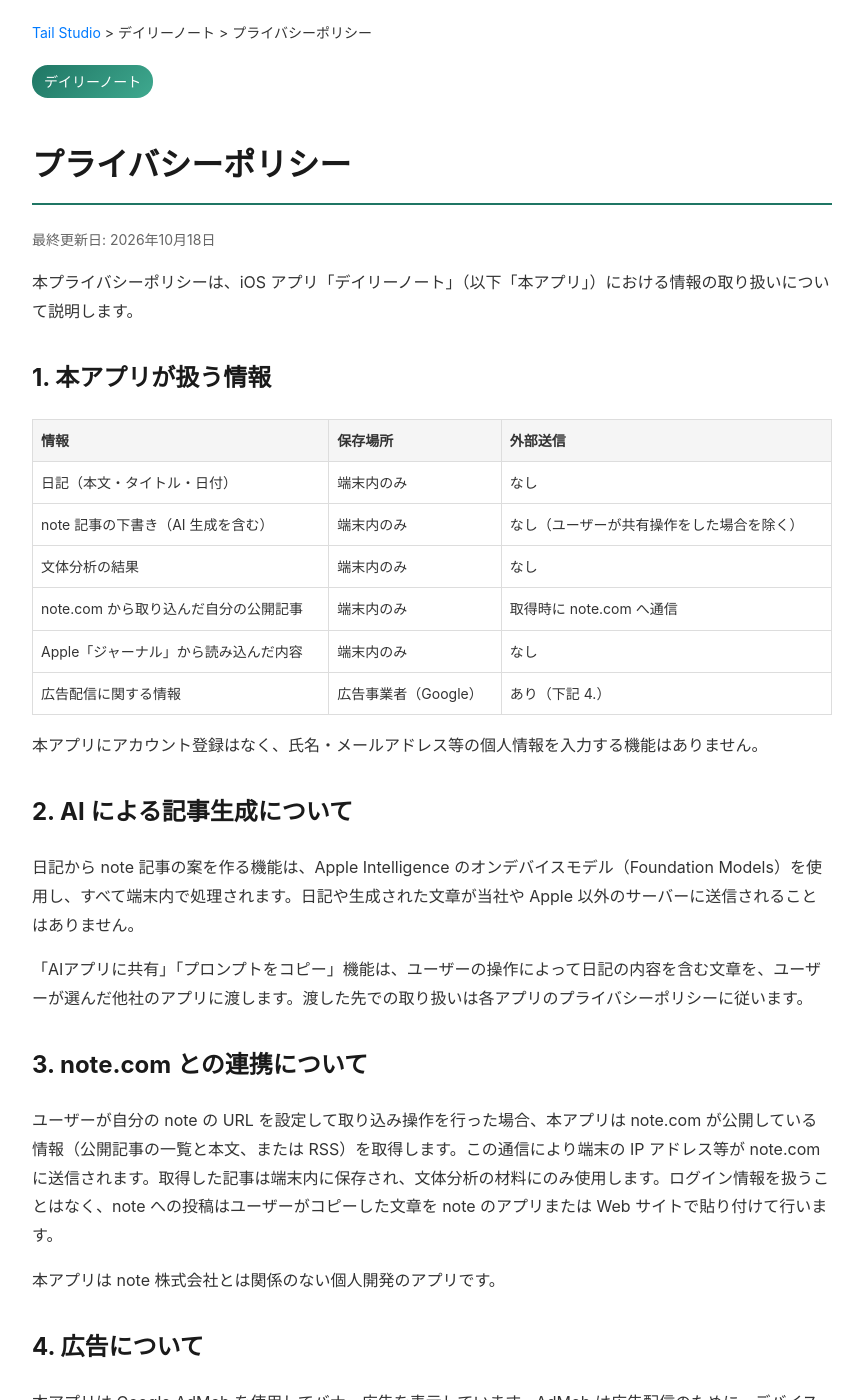
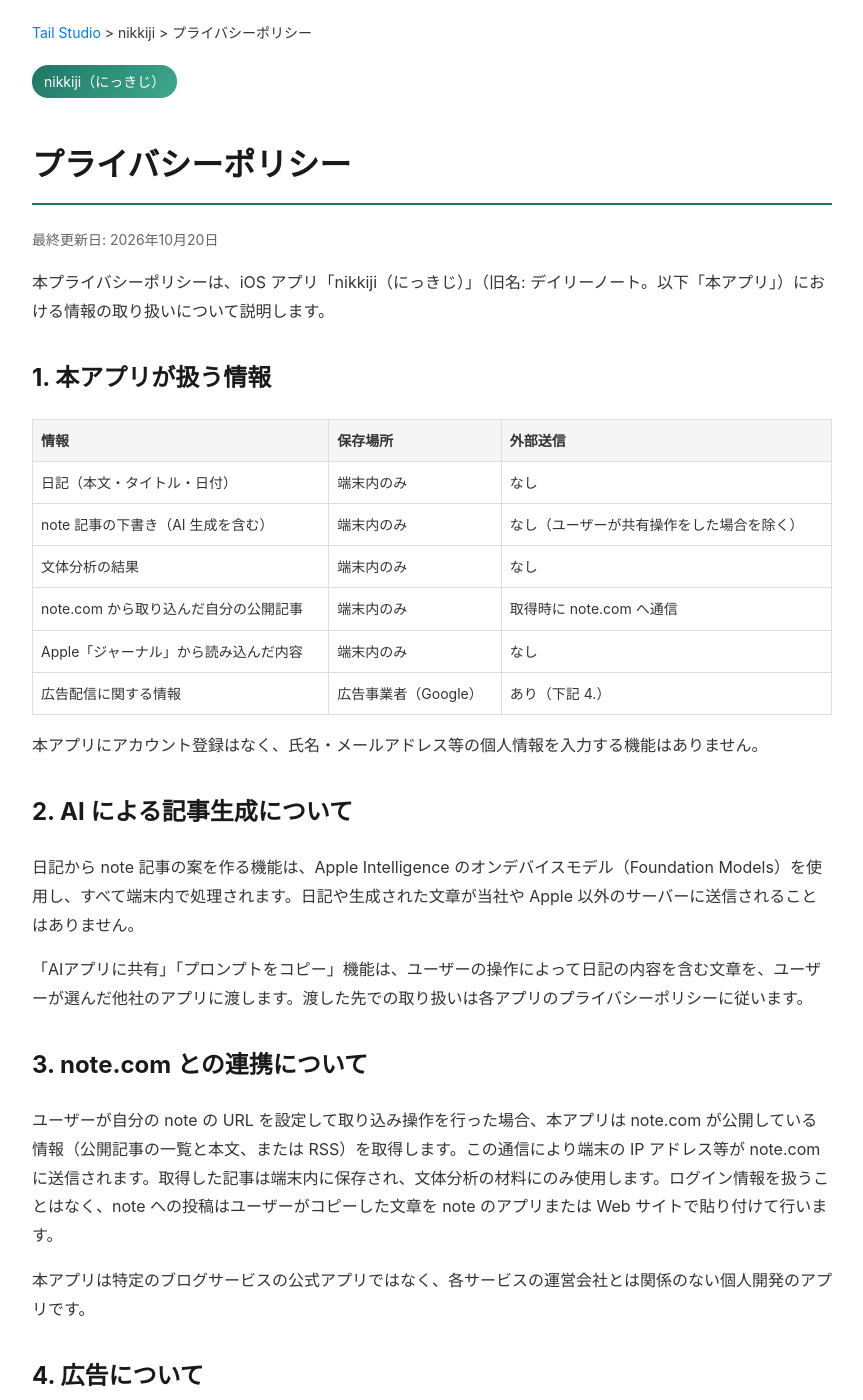
Before and after one commit to wat--/app-policies, a Jekyll site: the page apps/daily-note/privacy-policy.html, which Jekyll copies as it is, in a window 1280 px wide and 1400 px high. Shown: the whole window, without its empty margins (208-1071 px from the left). Built offline with Jekyll 4.4.1, drawn with Linux system fonts in a browser that asks for light colours.

Commit message:
デイリーノート → nikkiji に改名（プライバシーポリシー・一覧）
Co-Authored-By: Claude Fable 5.1 <noreply@anthropic.com>

```diff
--- a/apps.json
+++ b/apps.json
@@ -1,11 +1,11 @@
 [
   {
     "id": "daily-note",
-    "name": "デイリーノート",
+    "name": "nikkiji（にっきじ）",
     "type": "ios",
     "icon": "📓",
     "appStoreUrl": "https://apps.apple.com/jp/app/id6822274695",
-    "description": "日記を書くだけで、オンデバイス AI（Apple Intelligence）があなたの過去の note 記事の文体を学習して note 記事の下書きを提案する iOS アプリ。Apple「ジャーナル」との読み込み・書き出し、note の記事取り込みにも対応。日記も AI 処理もすべて端末内で完結します。",
+    "description": "日記を書くだけで、オンデバイス AI（Apple Intelligence）があなたの過去記事の文体を学習してブログ記事の下書きを提案する iOS アプリ。公開前チェックは誤字脱字など選んだ観点だけ。Apple「ジャーナル」との読み込み・書き出しにも対応。日記も AI 処理もすべて端末内で完結します。",
     "links": [
       {
         "label": "プライバシーポリシー",
--- a/apps/daily-note/privacy-policy.html
+++ b/apps/daily-note/privacy-policy.html
@@ -3,7 +3,7 @@
 <head>
     <meta charset="UTF-8">
     <meta name="viewport" content="width=device-width, initial-scale=1.0">
-    <title>プライバシーポリシー - デイリーノート</title>
+    <title>プライバシーポリシー - nikkiji（にっきじ）</title>
     <style>
         body { font-family: -apple-system, BlinkMacSystemFont, 'Segoe UI', Roboto, sans-serif; line-height: 1.8; max-width: 800px; margin: 0 auto; padding: 20px; color: #333; }
         .breadcrumb { margin-bottom: 20px; font-size: 14px; }
@@ -20,14 +20,14 @@
 </head>
 <body>
     <nav class="breadcrumb">
-        <a href="../../index.html">Tail Studio</a> &gt; デイリーノート &gt; プライバシーポリシー
+        <a href="../../index.html">Tail Studio</a> &gt; nikkiji &gt; プライバシーポリシー
     </nav>
 
-    <span class="app-badge">デイリーノート</span>
+    <span class="app-badge">nikkiji（にっきじ）</span>
     <h1>プライバシーポリシー</h1>
-    <p class="update-date">最終更新日: 2026年10月18日</p>
+    <p class="update-date">最終更新日: 2026年10月20日</p>
 
-    <p>本プライバシーポリシーは、iOS アプリ「デイリーノート」（以下「本アプリ」）における情報の取り扱いについて説明します。</p>
+    <p>本プライバシーポリシーは、iOS アプリ「nikkiji（にっきじ）」（旧名: デイリーノート。以下「本アプリ」）における情報の取り扱いについて説明します。</p>
 
     <h2>1. 本アプリが扱う情報</h2>
     <table>
@@ -47,7 +47,7 @@
 
     <h2>3. note.com との連携について</h2>
     <p>ユーザーが自分の note の URL を設定して取り込み操作を行った場合、本アプリは note.com が公開している情報（公開記事の一覧と本文、または RSS）を取得します。この通信により端末の IP アドレス等が note.com に送信されます。取得した記事は端末内に保存され、文体分析の材料にのみ使用します。ログイン情報を扱うことはなく、note への投稿はユーザーがコピーした文章を note のアプリまたは Web サイトで貼り付けて行います。</p>
-    <p>本アプリは note 株式会社とは関係のない個人開発のアプリです。</p>
+    <p>本アプリは特定のブログサービスの公式アプリではなく、各サービスの運営会社とは関係のない個人開発のアプリです。</p>
 
     <h2>4. 広告について</h2>
     <p>本アプリは Google AdMob を使用してバナー広告を表示しています。AdMob は広告配信のために、デバイス情報、IP アドレスに基づくおおよその位置情報、広告の表示・操作に関する情報などを収集する場合があります。本アプリはトラッキング許可（App Tracking Transparency）を求めないため、広告識別子（IDFA）を用いたトラッキングは行いません。</p>
```
